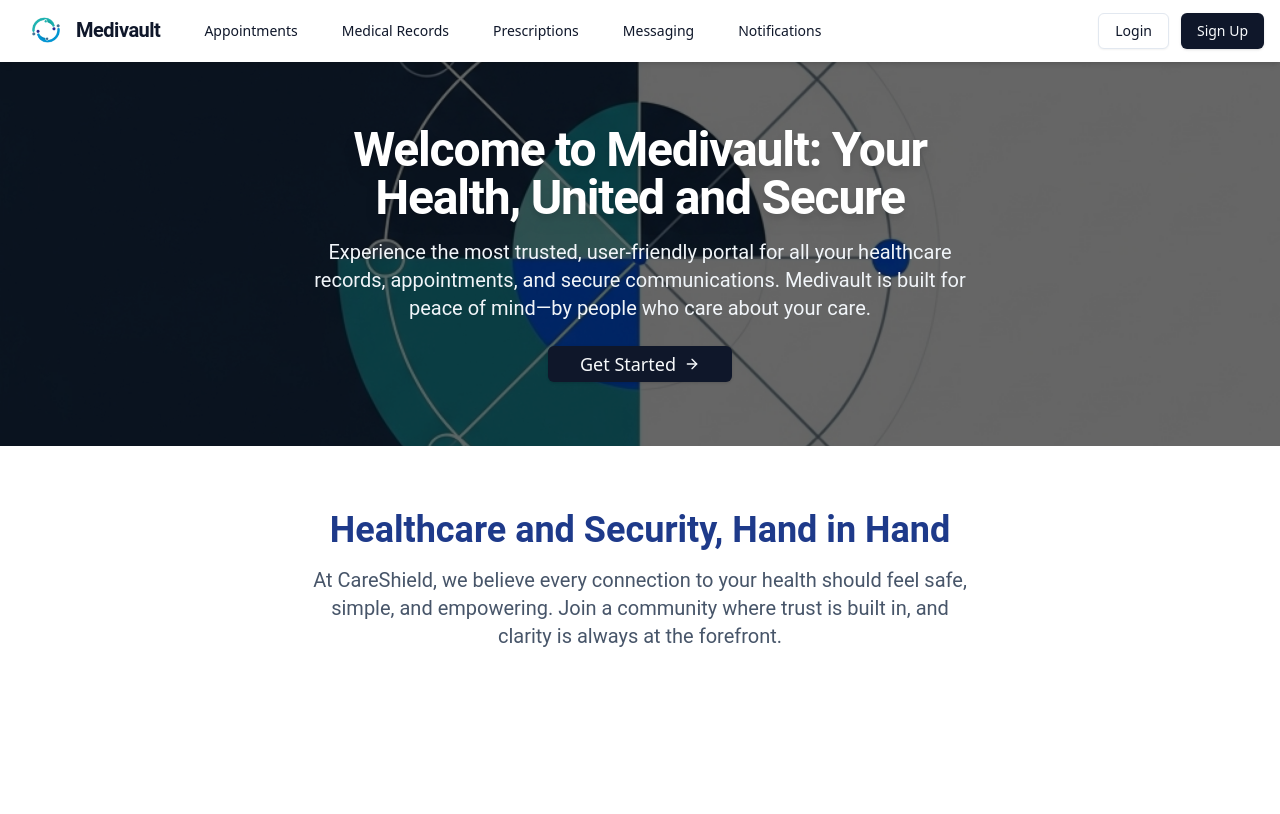
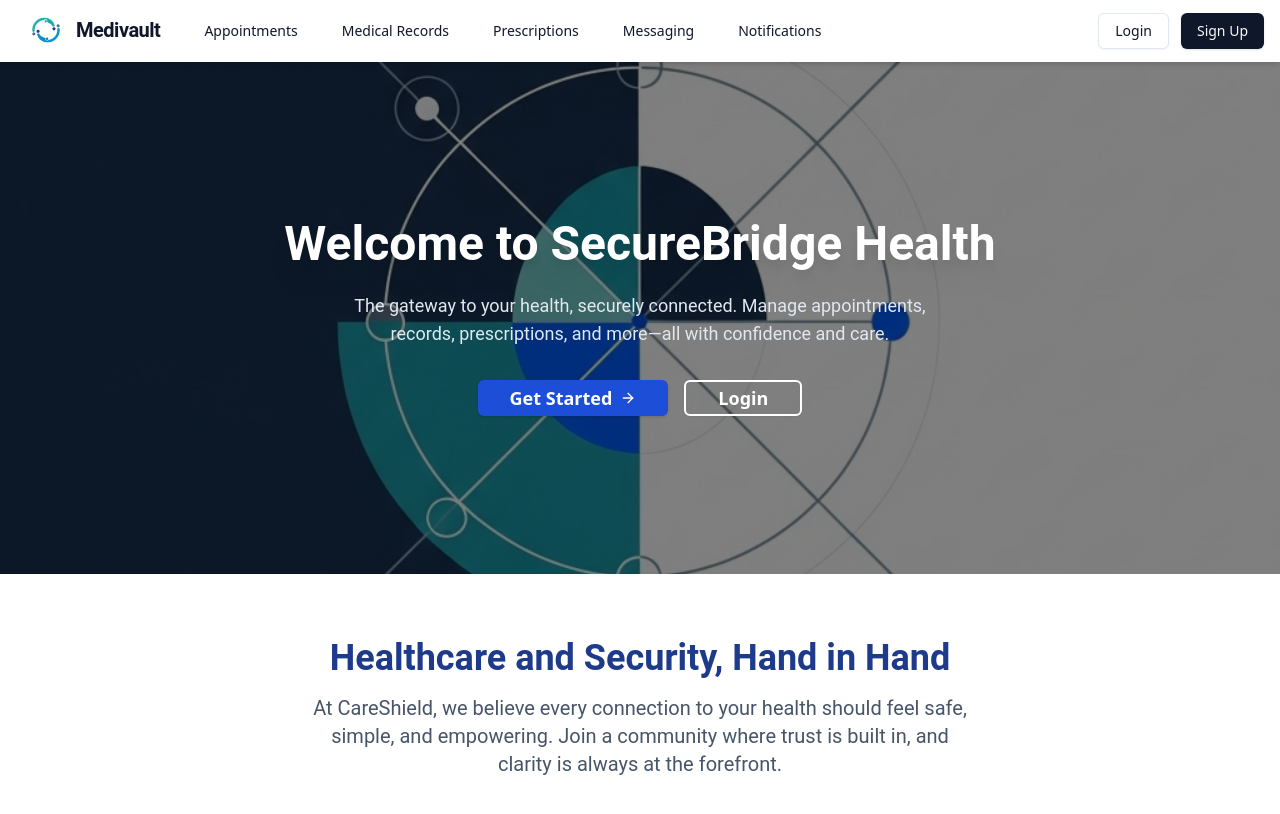
Before and after one commit to Collin-Test-Quome-Org/create-a-comprehensive-hipaa-compliant-patient-por-00ec075e-c3cbda37, a React (Vite) app in the folder frontend/: page / in a window 1280 px wide. Shown: the top 814 px of the page. Built offline with nearby package versions, Linux system fonts and the light colour scheme.

Commit message:
Add Hero, FeatureCards, Footer components and HomePage

```diff
--- /dev/null
+++ b/frontend/src/components/FeatureCards.tsx
@@ -0,0 +1,71 @@
+import { Card, CardContent, CardHeader, CardTitle } from '@/components/ui/card';
+import { CalendarCheck, FileText, MessageCircle, ShieldCheck, Pill, Bell } from 'lucide-react';
+import { motion } from 'framer-motion';
+
+const features = [
+  {
+    icon: <ShieldCheck className="text-blue-700 w-8 h-8 mb-3" />,
+    title: 'Secure Records',
+    description: 'Access and manage your health records with industry-leading encryption and privacy.'
+  },
+  {
+    icon: <CalendarCheck className="text-blue-700 w-8 h-8 mb-3" />,
+    title: 'Appointments',
+    description: 'Book, view, and manage your appointments with ease and flexibility.'
+  },
+  {
+    icon: <MessageCircle className="text-blue-700 w-8 h-8 mb-3" />,
+    title: 'Messaging',
+    description: 'Communicate directly with your healthcare team from anywhere, anytime.'
+  },
+  {
+    icon: <Pill className="text-blue-700 w-8 h-8 mb-3" />,
+    title: 'Prescriptions',
+    description: 'Manage and refill prescriptions, view medication details, and reminders.'
+  },
+  {
+    icon: <FileText className="text-blue-700 w-8 h-8 mb-3" />,
+    title: 'File Uploads',
+    description: 'Easily upload important health documents for seamless care.'
+  },
+  {
+    icon: <Bell className="text-blue-700 w-8 h-8 mb-3" />,
+    title: 'Notifications',
+    description: 'Stay up-to-date with important health alerts and reminders.'
+  },
+];
+
+export function FeatureCards() {
+  return (
+    <motion.div
+      className="grid grid-cols-1 md:grid-cols-3 gap-8 my-12 max-w-6xl mx-auto px-4"
+      initial="hidden"
+      whileInView="visible"
+      viewport={{ once: true }}
+      variants={{
+        hidden: {},
+        visible: { transition: { staggerChildren: 0.15 } }
+      }}
+    >
+      {features.map((feature, idx) => (
+        <motion.div
+          key={feature.title}
+          variants={{
+            hidden: { opacity: 0, y: 20 },
+            visible: { opacity: 1, y: 0 }
+          }}
+        >
+          <Card className="shadow-lg rounded-2xl border-blue-100 hover:scale-105 hover:shadow-2xl transition-all duration-300">
+            <CardHeader className="flex flex-col items-center pt-6">
+              {feature.icon}
+              <CardTitle className="font-['Roboto'] text-xl text-blue-900 mb-1">{feature.title}</CardTitle>
+            </CardHeader>
+            <CardContent className="text-slate-600 text-center pb-6 font-['Roboto']">
+              {feature.description}
+            </CardContent>
+          </Card>
+        </motion.div>
+      ))}
+    </motion.div>
+  );
+}
--- a/frontend/src/components/Footer.tsx
+++ b/frontend/src/components/Footer.tsx
@@ -1,29 +1,31 @@
 import { Link } from 'react-router-dom';
-import { ShieldCheck, Github } from 'lucide-react';
+import { Facebook, Twitter, Linkedin, Mail } from 'lucide-react';
 
 export function Footer() {
   return (
-    <footer className="bg-slate-100 border-t border-slate-200 py-8 px-4 mt-16">
-      <div className="max-w-7xl mx-auto flex flex-col md:flex-row items-center md:justify-between gap-4">
-        <div className="flex items-center gap-2">
-          <img src="/branding/assets/logo-0.png" className="w-8 h-8" />
-          <span className="font-bold text-blue-900 text-lg tracking-tight font-['Roboto']">ConnectCare</span>
-        </div>
-        <nav className="flex gap-4 text-sm text-slate-600">
-          <Link to="/" className="hover:text-blue-700 transition-colors">Home</Link>
-          <Link to="/medical-records" className="hover:text-blue-700 transition-colors">Records</Link>
-          <Link to="/appointments" className="hover:text-blue-700 transition-colors">Appointments</Link>
-          <Link to="/prescriptions" className="hover:text-blue-700 transition-colors">Prescriptions</Link>
-          <Link to="/messaging" className="hover:text-blue-700 transition-colors">Messaging</Link>
-          <Link to="/notifications" className="hover:text-blue-700 transition-colors">Notifications</Link>
-        </nav>
-        <div className="flex items-center gap-3">
-          <a href="https://github.com/" target="_blank" rel="noopener noreferrer" className="text-slate-400 hover:text-blue-700">
-            <Github />
-          </a>
-          <span className="text-xs text-slate-400">© 2024 ConnectCare</span>
-        </div>
+    <footer className="w-full bg-blue-950 text-white py-8 px-4 flex flex-col items-center mt-16">
+      <div className="flex items-center gap-3 mb-4">
+        <img src="/branding/assets/logo-1.png" className="w-10 h-10" />
+        <span className="text-2xl font-bold font-['Roboto'] tracking-tight">SecureBridge Health</span>
       </div>
+      <nav className="flex flex-wrap gap-6 mb-4 text-slate-200">
+        <Link to="/" className="hover:text-blue-300">Home</Link>
+        <Link to="/appointments" className="hover:text-blue-300">Appointments</Link>
+        <Link to="/medical-records" className="hover:text-blue-300">Medical Records</Link>
+        <Link to="/messaging" className="hover:text-blue-300">Messaging</Link>
+        <Link to="/prescriptions" className="hover:text-blue-300">Prescriptions</Link>
+        <Link to="/file-upload" className="hover:text-blue-300">File Upload</Link>
+        <Link to="/notifications" className="hover:text-blue-300">Notifications</Link>
+        <Link to="/login" className="hover:text-blue-300">Login</Link>
+        <Link to="/signup" className="hover:text-blue-300">Sign Up</Link>
+      </nav>
+      <div className="flex gap-4 mb-2">
+        <a href="#" className="hover:text-blue-400"><Facebook className="w-5 h-5" /></a>
+        <a href="#" className="hover:text-blue-400"><Twitter className="w-5 h-5" /></a>
+        <a href="#" className="hover:text-blue-400"><Linkedin className="w-5 h-5" /></a>
+        <a href="mailto:support@securebridge.health" className="hover:text-blue-400"><Mail className="w-5 h-5" /></a>
+      </div>
+      <span className="text-xs text-slate-400">&copy; {new Date().getFullYear()} SecureBridge Health. Bridging you to a healthier tomorrow.</span>
     </footer>
   );
 }
--- a/frontend/src/components/Hero.tsx
+++ b/frontend/src/components/Hero.tsx
@@ -3,28 +3,31 @@ import { Button } from '@/components/ui/button';
 import { ArrowRight } from 'lucide-react';
 import { Link } from 'react-router-dom';
 
-export const Hero = () => (
-  <section className="relative bg-cover bg-center h-96 w-full" style={{ backgroundImage: "url('/branding/assets/hero-0.png')" }}>
-    <div className="absolute inset-0 bg-black bg-opacity-60 flex items-center justify-center">
+export function Hero() {
+  return (
+    <section className="relative h-[32rem] flex items-center justify-center bg-cover bg-center" style={{ backgroundImage: "url('/branding/assets/hero-0.png')" }}>
+      <div className="absolute inset-0 bg-black bg-opacity-50 z-10" />
       <motion.div
-        initial={{ opacity: 0, y: 32 }}
+        className="relative z-20 text-center flex flex-col items-center"
+        initial={{ opacity: 0, y: 60 }}
         animate={{ opacity: 1, y: 0 }}
-        transition={{ duration: 0.7 }}
-        className="text-center max-w-2xl"
+        transition={{ duration: 0.8 }}
       >
-        <h1 className="text-white text-4xl md:text-5xl font-bold mb-4 font-[Roboto] tracking-tight drop-shadow-lg">
-          Welcome to Medivault: Your Health, United and Secure
+        <h1 className="text-white text-5xl font-bold font-['Roboto'] mb-6 drop-shadow-xl">
+          Welcome to SecureBridge Health
         </h1>
-        <p className="text-slate-100 text-lg md:text-xl mb-6 font-[Roboto] font-normal">
-          Experience the most trusted, user-friendly portal for all your healthcare records, appointments, and secure communications. Medivault is built for peace of mind—by people who care about your care.
+        <p className="text-slate-200 text-lg max-w-xl mx-auto mb-8 font-['Roboto']">
+          The gateway to your health, securely connected. Manage appointments, records, prescriptions, and more—all with confidence and care.
         </p>
-        <Button asChild id="cta-get-started" className="px-8 py-4 text-lg">
-          <Link to="/signup" className="flex items-center gap-2">
-            Get Started
-            <ArrowRight size={20} />
-          </Link>
-        </Button>
+        <div className="flex gap-4">
+          <Button asChild id="get-started-cta" className="bg-blue-700 hover:bg-blue-800 text-white px-8 py-3 text-lg font-bold">
+            <Link to="/signup" className="flex items-center gap-2">Get Started <ArrowRight className="w-5 h-5" /></Link>
+          </Button>
+          <Button asChild variant="outline" id="learn-more-cta" className="text-white border-white border-2 px-8 py-3 text-lg font-bold bg-transparent hover:bg-slate-700/30">
+            <Link to="/login">Login</Link>
+          </Button>
+        </div>
       </motion.div>
-    </div>
-  </section>
-);
+    </section>
+  );
+}
--- a/frontend/src/pages/HomePage.tsx
+++ b/frontend/src/pages/HomePage.tsx
@@ -1,25 +1,26 @@
 import { Hero } from '@/components/Hero';
-import { DashboardCards } from '@/components/DashboardCards';
+import { FeatureCards } from '@/components/FeatureCards';
 import { motion } from 'framer-motion';
 
-export const HomePage = () => (
-  <>
-    <Hero />
-    <motion.section
-      initial={{ opacity: 0, y: 24 }}
-      animate={{ opacity: 1, y: 0 }}
-      transition={{ delay: 0.3, duration: 0.7 }}
-      className="max-w-6xl mx-auto px-4 md:px-8 mt-[-4rem] z-10 relative"
-    >
-      <div className="rounded-2xl bg-white shadow-xl p-8">
-        <h2 className="font-[Roboto] font-bold text-2xl md:text-3xl mb-4 text-slate-900">
-          Medivault: Your Central Health Command
-        </h2>
-        <p className="text-slate-700 font-[Roboto] mb-6">
-          Welcome to Medivault, where health meets harmony! Effortlessly manage appointments, access medical records, renew prescriptions, and securely message your care team—all in one beautifully secure, friendly portal. Built for patients who value clarity, control, and peace of mind.
+export function HomePage() {
+  return (
+    <main className="min-h-screen bg-slate-50">
+      <Hero />
+      <FeatureCards />
+      <motion.section
+        className="max-w-3xl mx-auto text-center my-20 px-4"
+        initial={{ opacity: 0, y: 40 }}
+        whileInView={{ opacity: 1, y: 0 }}
+        viewport={{ once: true }}
+        transition={{ duration: 0.7 }}
+      >
+        <h2 className="text-3xl font-bold font-['Roboto'] text-blue-900 mb-4">Why SecureBridge Health?</h2>
+        <p className="text-lg text-slate-700 mb-8 font-['Roboto']">
+          At SecureBridge Health, we believe that health belongs in your hands—but protected by ours.
+          Peace of mind meets powerful health management with our secure, caring, and friendly platform.
+          Because you deserve clarity, confidence, and connection every step of your journey.
         </p>
-        <DashboardCards />
-      </div>
-    </motion.section>
-  </>
-);
+      </motion.section>
+    </main>
+  );
+}
```
